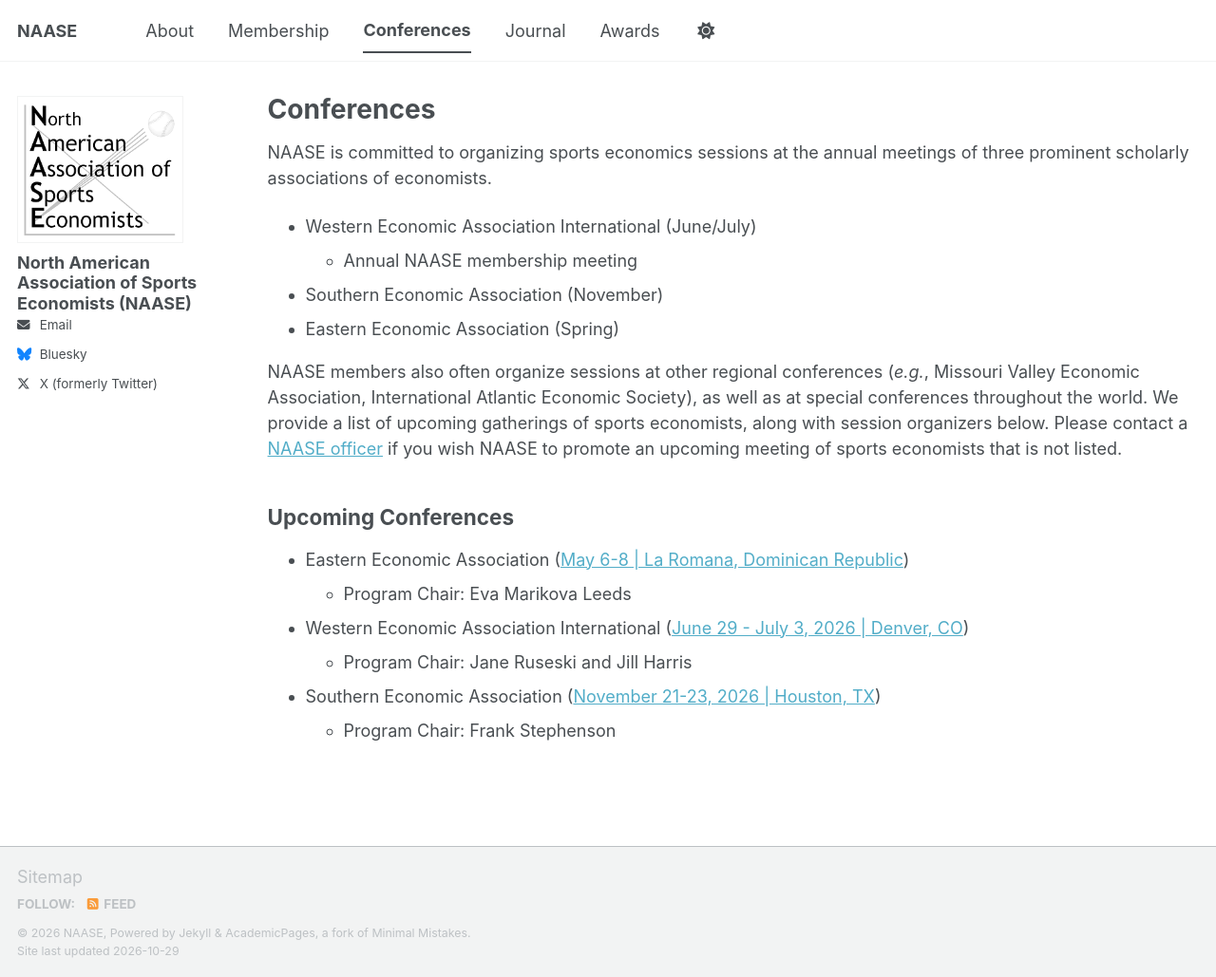
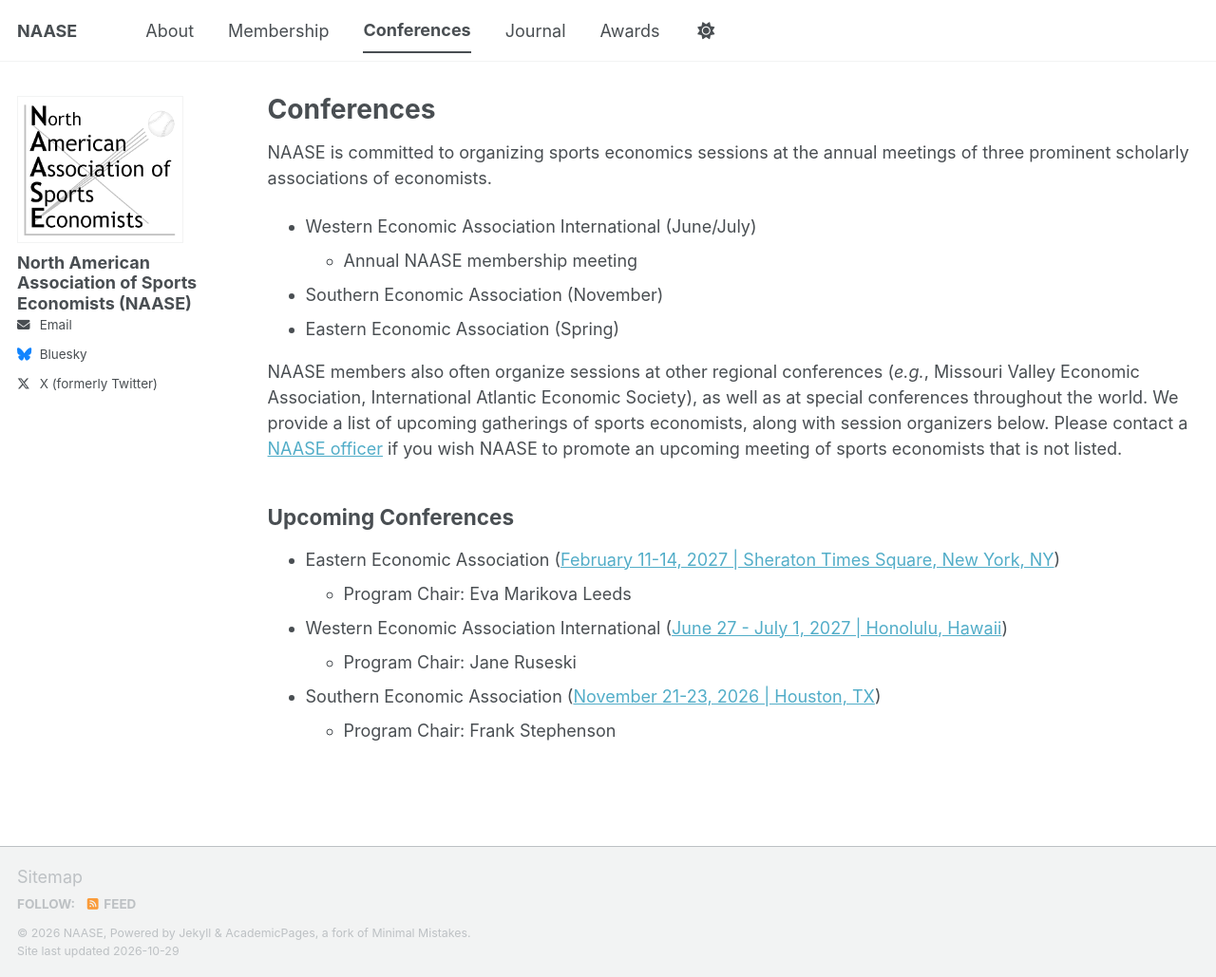
Before and after one commit to naaseweb/naaseweb.github.io, a Jekyll site: the page built from _pages/conferences.md, in a window 1280 px wide and 1029 px high. Shown: the whole window at 95% size. Built offline with Jekyll 4.4.1, drawn with Linux system fonts in a browser that asks for light colours; a script bundle is joined from its source files by our own code; library files that are not in the unit come from our copies.

Commit message:
Update conferences.md

```diff
--- a/_pages/conferences.md
+++ b/_pages/conferences.md
@@ -18,11 +18,11 @@
 
 ## Upcoming Conferences
 
-- Eastern Economic Association ([May 6-8 \| La Romana, Dominican Republic](https://eea.mymeetingsavvy.net/program))
+- Eastern Economic Association ([February 11-14, 2027 \| Sheraton Times Square, New York, NY](https://www.ramapo.edu/eea/))
     - Program Chair: Eva Marikova Leeds
 
-- Western Economic Association International ([June 29 - July 3, 2026 \| Denver, CO](https://www.weai.org/events/101st-annual))
-    - Program Chair: Jane Ruseski and Jill Harris
+- Western Economic Association International ([June 27 - July 1, 2027 \| Honolulu, Hawaii](https://www.weai.org/events/102nd-annual-conference))
+    - Program Chair: Jane Ruseski
 
 - Southern Economic Association ([November 21-23, 2026  \|  Houston, TX](https://southerneconomic.org/conference/))
     - Program Chair: Frank Stephenson
```
